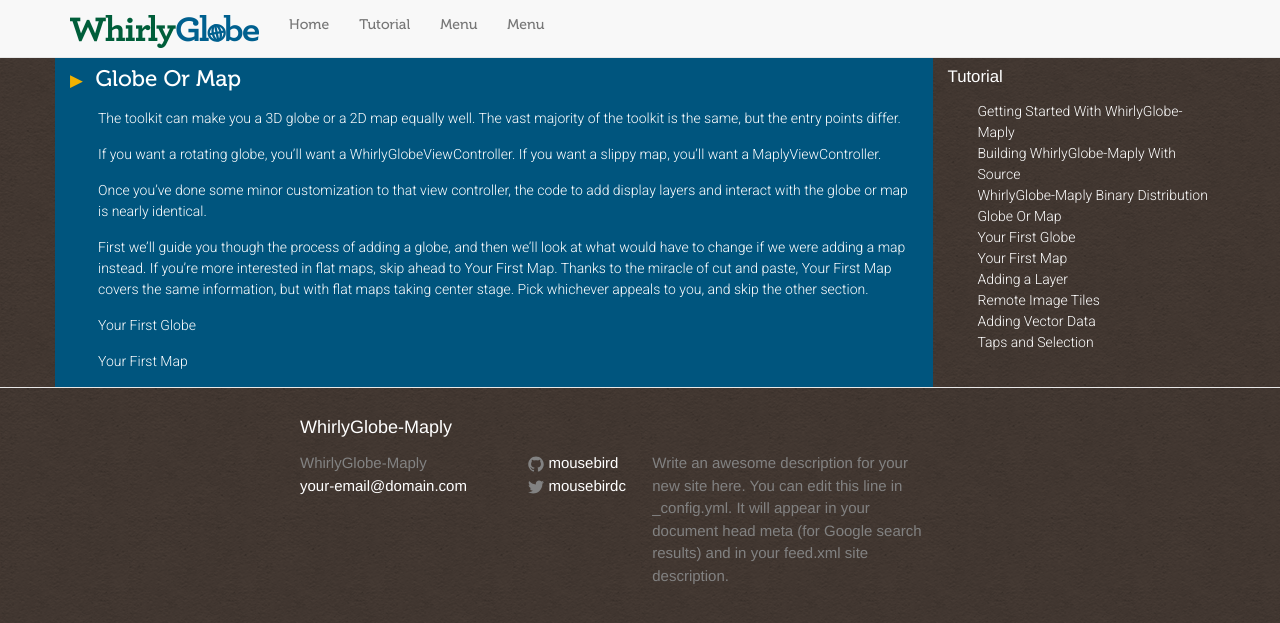
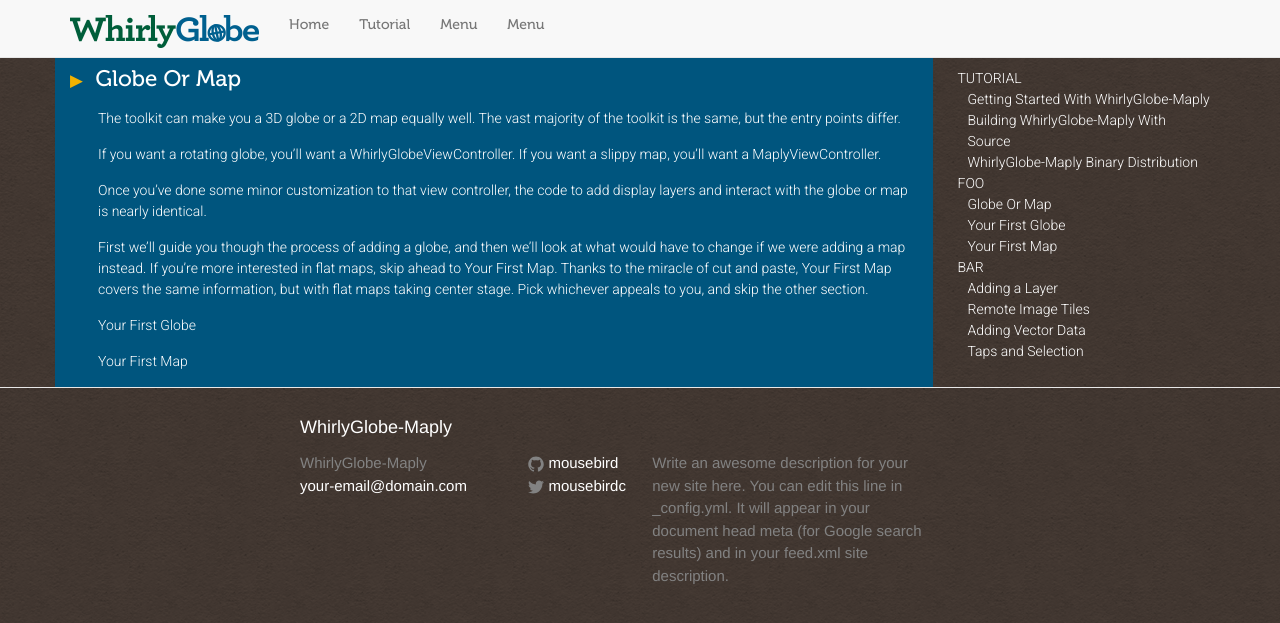
Before and after one commit to muruganandham/WhirlyGlobe-Maply-Site, a Jekyll site: the page built from tutorial/globe_or_map.md, in a window 1280 px wide. Shown: the top 623 px of the page. Built offline with Jekyll 4.4.1, drawn with Linux system fonts in a browser that asks for light colours; nearby versions of some CDN libraries; some web fonts are replaced.

Commit message:
allowing for section headers above items in sidebar

```diff
--- a/_layouts/tutorial.html
+++ b/_layouts/tutorial.html
@@ -14,22 +14,24 @@
         </div>
 
         <div class="col-sm-3 tutorial tutorial-sidebar">
-          <div class="sidebar-module sidebar-module-inset">
-            <h4>Tutorial</h4>
-          </div>
           <div class="sidebar-module">
             <nav>
               <div class="trigger">
-                <ol class="list-unstyled">
+                <ol class="list-unstyled sidebar-headers">
                   {% for tutorial in site.data.tutorial %}
+                  <li class="sidebar-header-item">{{ tutorial.section }}</li>
+                  <ol class="list-unstyled sidebar-list-items">
+                  {% for file in tutorial.files %}
                   {% if page.title %}
                   {% for page in site.pages %}
                   {% capture f %}{{ page.url | remove:page.dir | remove:'/' }}{% endcapture %}
-                  {% if f == tutorial.filename %}
+                  {% if f == file.filename %}
                   <li><a class="page-link" href="{{ page.url | prepend: site.baseurl }}">{{ page.title }}</a></li>
                   {% endif %}
                   {% endfor %}
                   {% endif %}
+                  {% endfor %}
+                  </ol>
                   {% endfor %}
                 </ol>
               </div>
--- a/css/main.scss
+++ b/css/main.scss
@@ -100,8 +100,14 @@ body {
   }
 }
 .tutorial-sidebar {
+  ol, ul {
+    margin-left: 10px;
+  }
   li {
     font-family:   Roboto;
+  }
+  li.sidebar-header-item {
+    text-transform: uppercase;
   }
 }
 
```
Also changed, not shown: _data/tutorial.yaml (+18 -10 lines).
